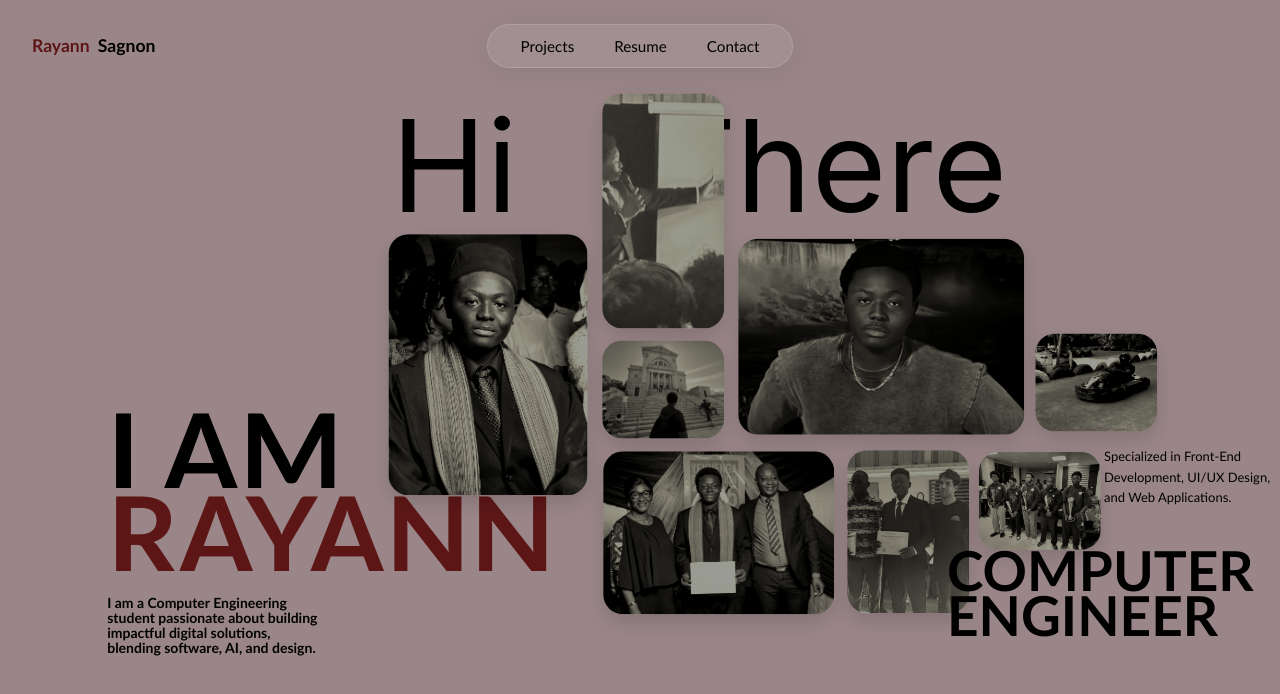
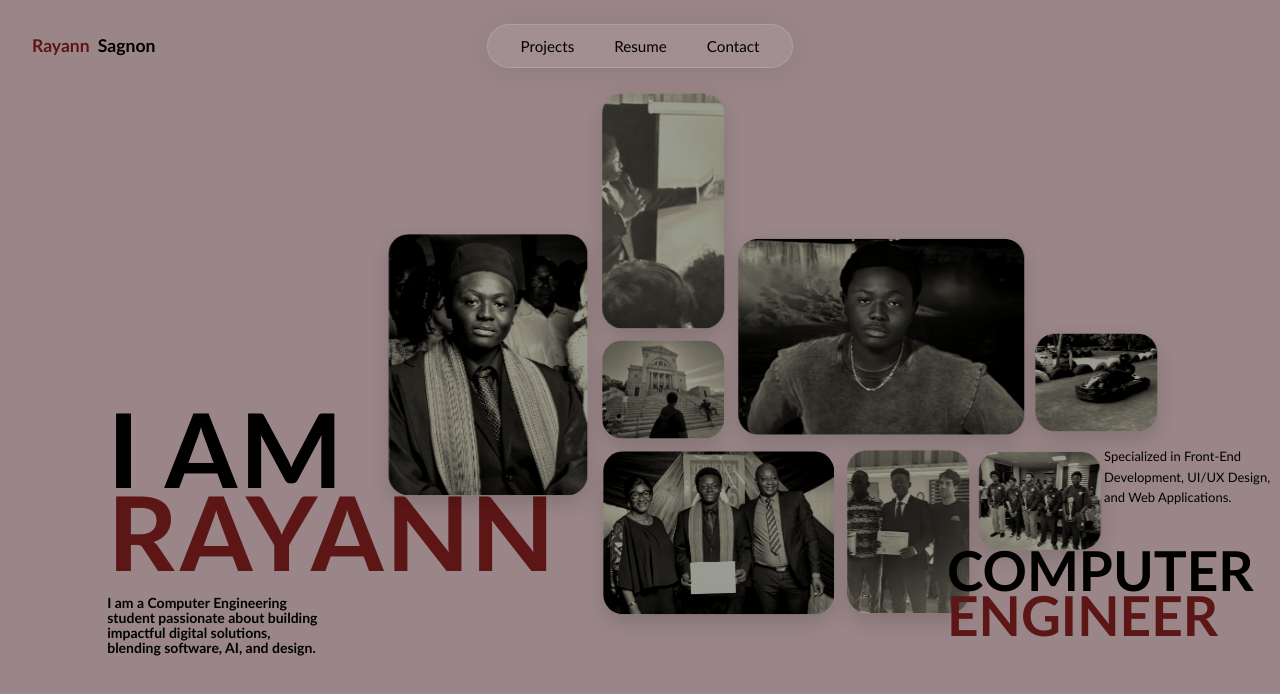
Before and after one commit to RayannSagnon/Portfolio, a React app: page / in a window 1280 px wide. Shown: the top 694 px of the page. Built offline with nearby package versions, Linux system fonts and the light colour scheme; the HTML template or start-up script is replaced by a standard one.

Commit message:
effect on Hi There

```diff
--- a/package.json
+++ b/package.json
@@ -10,7 +10,9 @@
     "preview": "vite preview"
   },
   "dependencies": {
+    "@gsap/react": "^2.1.2",
     "bootstrap": "^5.3.8",
+    "gsap": "^3.14.2",
     "react": "^19.2.0",
     "react-bootstrap": "^2.10.10",
     "react-dom": "^19.2.0"
--- a/src/App.css
+++ b/src/App.css
@@ -160,6 +160,7 @@ body {
   margin: 0;
   flex-shrink: 0;
   white-space: nowrap;
+  display: inline-block;
 
   /* Variables CSS pour la position de la souris */
   --mouse-x: -9999px;
@@ -179,6 +180,17 @@ body {
   transition: background 0.15s ease;
 }
 
+/* Anti-glitch pour split chars */
+.hero-hi .split-char {
+  display: inline-block;
+  will-change: transform, opacity;
+  /* Hériter le gradient du parent */
+  background: inherit;
+  background-clip: text;
+  -webkit-background-clip: text;
+  -webkit-text-fill-color: transparent;
+}
+
 .hero-there {
   font-family: 'Inter', -apple-system, BlinkMacSystemFont, sans-serif;
   font-size: 128px;
@@ -188,6 +200,7 @@ body {
   margin: 0;
   flex-shrink: 0;
   white-space: nowrap;
+  display: inline-block;
 
   /* Variables CSS pour la position de la souris */
   --mouse-x: -9999px;
@@ -205,6 +218,17 @@ body {
   color: #000000;
 
   transition: background 0.15s ease;
+}
+
+/* Anti-glitch pour split chars */
+.hero-there .split-char {
+  display: inline-block;
+  will-change: transform, opacity;
+  /* Hériter le gradient du parent */
+  background: inherit;
+  background-clip: text;
+  -webkit-background-clip: text;
+  -webkit-text-fill-color: transparent;
 }
 
 /* Hero Middle: I AM RAYANN - Collage - Text */
@@ -409,6 +433,8 @@ body {
   flex-direction: column;
   gap: 1.5rem;
   justify-content: center;
+  position: relative;
+  cursor: pointer;
 }
 
 .specialization {
@@ -436,6 +462,44 @@ body {
 
 .title-engineer span {
   display: block;
+}
+
+.engineer-computer {
+  /* Variables CSS pour la position de la souris */
+  --mouse-x: -9999px;
+  --mouse-y: -9999px;
+
+  /* Couleur de base (noir) avec gradient radial pour l'effet */
+  background: radial-gradient(
+    circle 60px at var(--mouse-x) var(--mouse-y),
+    #5D1616,
+    #000000 60px
+  );
+  background-clip: text;
+  -webkit-background-clip: text;
+  -webkit-text-fill-color: transparent;
+  color: #000000;
+
+  transition: background 0.15s ease;
+}
+
+.engineer-engineer {
+  /* Variables CSS pour la position de la souris */
+  --mouse-x: -9999px;
+  --mouse-y: -9999px;
+
+  /* Couleur de base (bordeaux) avec gradient radial pour l'effet */
+  background: radial-gradient(
+    circle 60px at var(--mouse-x) var(--mouse-y),
+    #000000,
+    #5D1616 60px
+  );
+  background-clip: text;
+  -webkit-background-clip: text;
+  -webkit-text-fill-color: transparent;
+  color: #5D1616;
+
+  transition: background 0.15s ease;
 }
 
 /* ========== FOOTER ========== */
--- a/src/App.tsx
+++ b/src/App.tsx
@@ -1,5 +1,6 @@
 import './App.css'
 import { useRef } from 'react'
+import SplitText from './components/SplitText'
 import eloquence from './assets/eloquence.jpg'
 import parents from './assets/parents.JPG'
 import montreal from './assets/montreal.jpg'
@@ -14,6 +15,8 @@ function App() {
   const introRayannRef = useRef<HTMLHeadingElement>(null)
   const heroHiRef = useRef<HTMLHeadingElement>(null)
   const heroThereRef = useRef<HTMLHeadingElement>(null)
+  const computerRef = useRef<HTMLSpanElement>(null)
+  const engineerRef = useRef<HTMLSpanElement>(null)
 
   const handleMouseMove = (e: React.MouseEvent<HTMLDivElement>) => {
     const updateGradient = (element: HTMLElement | null) => {
@@ -65,6 +68,31 @@ function App() {
     }
   }
 
+  const handleEngineerMouseMove = (e: React.MouseEvent<HTMLDivElement>) => {
+    const updateGradient = (element: HTMLElement | null) => {
+      if (!element) return
+      const rect = element.getBoundingClientRect()
+      const x = e.clientX - rect.left
+      const y = e.clientY - rect.top
+      element.style.setProperty('--mouse-x', `${x}px`)
+      element.style.setProperty('--mouse-y', `${y}px`)
+    }
+
+    updateGradient(computerRef.current)
+    updateGradient(engineerRef.current)
+  }
+
+  const handleEngineerMouseLeave = () => {
+    if (computerRef.current) {
+      computerRef.current.style.setProperty('--mouse-x', '-9999px')
+      computerRef.current.style.setProperty('--mouse-y', '-9999px')
+    }
+    if (engineerRef.current) {
+      engineerRef.current.style.setProperty('--mouse-x', '-9999px')
+      engineerRef.current.style.setProperty('--mouse-y', '-9999px')
+    }
+  }
+
   return (
     <div className="portfolio">
       {/* Topbar */}
@@ -86,8 +114,32 @@ function App() {
       <section className="hero">
         <div className="hero-middle">
           <div className="hi-there-wrapper" onMouseMove={handleHiThereMouseMove} onMouseLeave={handleHiThereMouseLeave}>
-            <h1 className="hero-hi interactive-text" ref={heroHiRef}>Hi</h1>
-            <h1 className="hero-there interactive-text" ref={heroThereRef}>There</h1>
+            <SplitText
+              text="Hi"
+              ref={heroHiRef}
+              className="hero-hi interactive-text"
+              splitType="chars"
+              from={{ opacity: 0, y: 40 }}
+              to={{ opacity: 1, y: 0 }}
+              duration={1.25}
+              stagger={0.1}
+              ease="power3.out"
+              once={true}
+              threshold={0.1}
+            />
+            <SplitText
+              text="There"
+              ref={heroThereRef}
+              className="hero-there interactive-text"
+              splitType="chars"
+              from={{ opacity: 0, y: 40 }}
+              to={{ opacity: 1, y: 0 }}
+              duration={1.25}
+              stagger={0.1}
+              ease="power3.out"
+              once={true}
+              threshold={0.1}
+            />
           </div>
           <div className="hero-left" onMouseMove={handleMouseMove} onMouseLeave={handleMouseLeave}>
             <h2 className="intro-am interactive-text" ref={introAmRef}>I AM</h2>
@@ -112,13 +164,13 @@ function App() {
           </div>
 
           {/* Right Text */}
-          <div className="hero-right">
+          <div className="hero-right" onMouseMove={handleEngineerMouseMove} onMouseLeave={handleEngineerMouseLeave}>
             <p className="specialization">
               Specialized in Front-End Development, UI/UX Design, <br />and Web Applications.
             </p>
             <h3 className="title-engineer">
-              <span>COMPUTER</span>
-              <span>ENGINEER</span>
+              <span className="engineer-computer interactive-text" ref={computerRef}>COMPUTER</span>
+              <span className="engineer-engineer interactive-text" ref={engineerRef}>ENGINEER</span>
             </h3>
           </div>
         </div>
--- /dev/null
+++ b/src/components/SplitText.tsx
@@ -0,0 +1,120 @@
+import { useEffect, useRef, forwardRef, useImperativeHandle } from 'react'
+import { gsap } from 'gsap'
+import { ScrollTrigger } from 'gsap/ScrollTrigger'
+import { SplitText as GSAPSplitText } from 'gsap/SplitText'
+
+gsap.registerPlugin(ScrollTrigger, GSAPSplitText)
+
+interface SplitTextProps {
+  text: string
+  className?: string
+  splitType?: 'chars' | 'words' | 'lines'
+  from?: gsap.TweenVars
+  to?: gsap.TweenVars
+  duration?: number
+  stagger?: number
+  ease?: string
+  once?: boolean
+  threshold?: number
+}
+
+const SplitText = forwardRef<HTMLHeadingElement, SplitTextProps>(
+  (
+    {
+      text,
+      className = '',
+      splitType = 'chars',
+      from = { opacity: 0, y: 40 },
+      to = { opacity: 1, y: 0 },
+      duration = 1.25,
+      stagger = 0.1,
+      ease = 'power3.out',
+      once = true,
+      threshold = 0.1
+    },
+    forwardedRef
+  ) => {
+    const elementRef = useRef<HTMLHeadingElement>(null)
+    const splitInstanceRef = useRef<GSAPSplitText | null>(null)
+    const scrollTriggerRef = useRef<ScrollTrigger | null>(null)
+
+    useImperativeHandle(forwardedRef, () => elementRef.current!)
+
+    useEffect(() => {
+      const element = elementRef.current
+      if (!element) return
+
+      const initAnimation = async () => {
+        // S'assurer que l'élément est visible par défaut
+        gsap.set(element, { opacity: 1, visibility: 'visible' })
+
+        // Attendre que les fonts soient chargées
+        try {
+          await document.fonts.ready
+        } catch (e) {
+          console.warn('Fonts ready failed, continuing anyway')
+        }
+
+        // Split le texte
+        splitInstanceRef.current = new GSAPSplitText(element, {
+          type: splitType,
+          charsClass: 'split-char'
+        })
+
+        const targets = splitInstanceRef.current.chars
+
+        if (!targets || targets.length === 0) {
+          console.warn('No split targets found')
+          gsap.set(element, { opacity: 1 })
+          return
+        }
+
+        // Set état initial SEULEMENT sur les chars
+        gsap.set(targets, from)
+
+        // Animation automatique en boucle (démarre immédiatement)
+        const tl = gsap.timeline({
+          repeat: -1,
+          repeatDelay: 2
+        })
+
+        tl.to(targets, {
+          ...to,
+          duration: duration,
+          ease: ease,
+          stagger: stagger
+        })
+        .to(targets, {
+          ...from,
+          duration: duration * 0.8,
+          ease: ease,
+          stagger: stagger
+        }, `+=${2}`)
+
+        scrollTriggerRef.current = null
+      }
+
+      initAnimation()
+
+      // Cleanup
+      return () => {
+        if (splitInstanceRef.current) {
+          splitInstanceRef.current.revert()
+        }
+        if (scrollTriggerRef.current) {
+          scrollTriggerRef.current.kill()
+        }
+      }
+    }, [text, splitType, from, to, duration, stagger, ease, once, threshold])
+
+    return (
+      <h1 ref={elementRef} className={className}>
+        {text}
+      </h1>
+    )
+  }
+)
+
+SplitText.displayName = 'SplitText'
+
+export default SplitText
```
Also changed, not shown: 1 other file (tests, documents, lock files or other folders).
